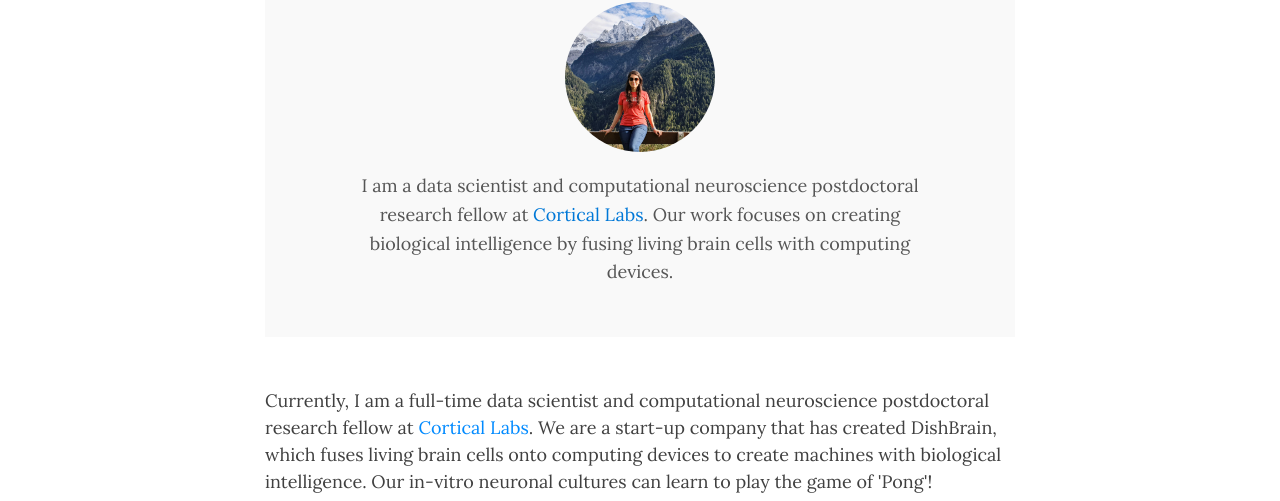
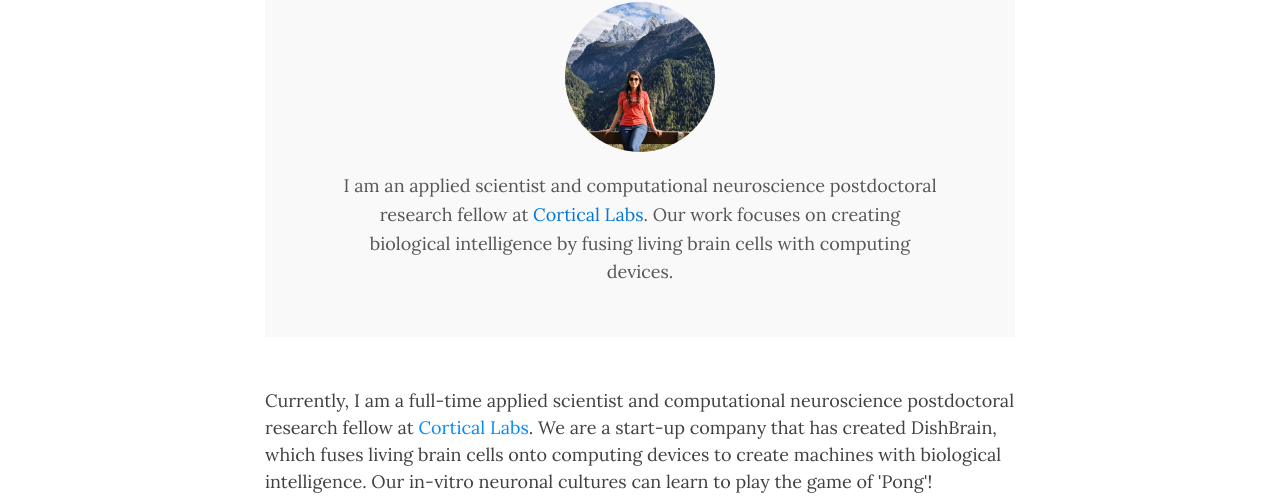
Before and after one commit to ForoughHa/ForoughHa.github.io, a Jekyll site: the page built from index.html, in a window 1280 px wide and 900 px high. Shown: the part 361-862 px from the top of the window. Built offline with Jekyll 4.4.1, drawn with Linux system fonts in a browser that asks for light colours; nearby versions of some CDN libraries; the list of posts is cut into pages by our own code.

Commit message:
Update index.html

```diff
--- a/index.html
+++ b/index.html
@@ -13,7 +13,7 @@ use-site-title: true
 
   <!-- Short Intro -->
   <p style="max-width: 600px; margin: 0 auto; line-height: 1.6; color: #555;">
-    I am a data scientist and computational neuroscience postdoctoral research fellow at
+    I am an applied scientist and computational neuroscience postdoctoral research fellow at
     <a href="https://corticallabs.com/" style="color: #0078D7;">Cortical Labs</a>. Our work focuses on creating biological intelligence
     by fusing living brain cells with computing devices.
 </div>
@@ -21,7 +21,7 @@ use-site-title: true
 <!-- Introduction Section -->
 <section style="max-width: 800px; margin: 50px auto; line-height: 1.8;">
   <p>
-    Currently, I am a full-time data scientist and computational neuroscience postdoctoral research fellow at
+    Currently, I am a full-time applied scientist and computational neuroscience postdoctoral research fellow at
     <a href="https://corticallabs.com/">Cortical Labs</a>. We are a start-up company that has created DishBrain,
     which fuses living brain cells onto computing devices to create machines with biological intelligence. Our in-vitro
     neuronal cultures can learn to play the game of 'Pong'!
```
